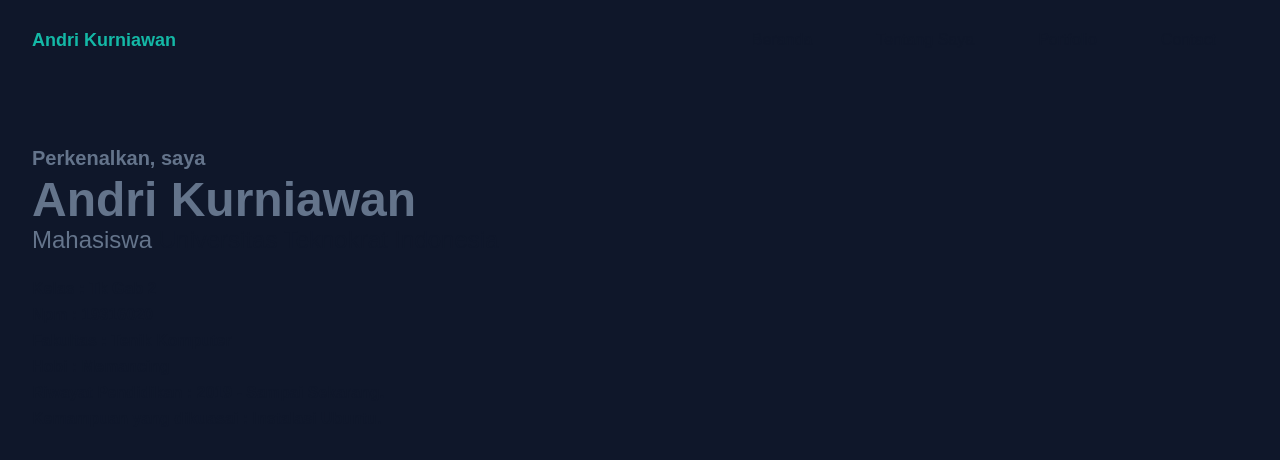
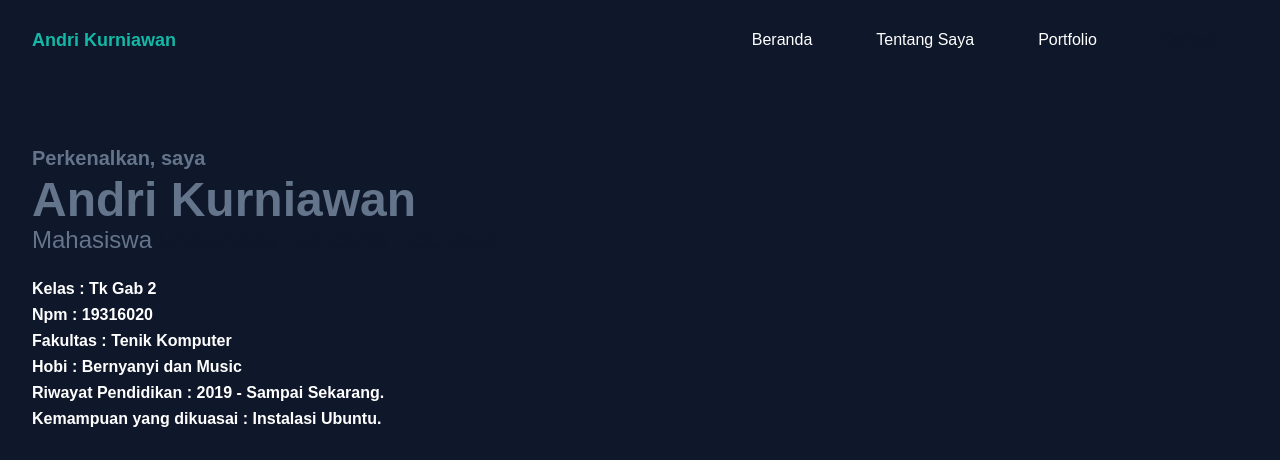
Before and after one commit to Andrikurniawan19316020/UAS_P.WEB_Andri_Kurniawan, a plain HTML site: page index.html in a window 1280 px wide. Shown: the top 460 px of the page. Drawn offline with Linux system fonts and the light colour scheme; files whose address does not match are found by name; a web font is replaced by a local one.

Commit message:
Update index.html

```diff
--- a/index.html
+++ b/index.html
@@ -68,21 +68,21 @@
                 <li class="group">
                   <a
                     href="#home"
-                    class="mx-8 flex py-2 text-base text-dark group-hover:text-primary dark:text-white"
+                    class="mx-8 flex py-2 text-base text-white group-hover:text-primary white:text-white "
                     >Beranda</a
                   >
                 </li>
                 <li class="group">
                   <a
                     href="#about"
-                    class="mx-8 flex py-2 text-base text-dark group-hover:text-primary dark:text-white"
+                    class="mx-8 flex py-2 text-base text-white group-hover:text-primary white:text-white"
                     >Tentang Saya</a
                   >
                 </li>
                 <li class="group">
                   <a
                     href="#portfolio"
-                    class="mx-8 flex py-2 text-base text-dark group-hover:text-primary dark:text-white"
+                    class="mx-8 flex py-2 text-base text-white group-hover:text-primary white:text-white"
                     >Portfolio</a
                   >
                 </li>
@@ -151,9 +151,9 @@
             </h2>
             <p class="mb-10 font-medium leading-relaxed text-secondary">
               <!-- Kelas : Tk Gab 2 <br />Npm : 19316020 -->
-              <span class="font-bold text-dark dark:text-white">
+              <span class="font-bold text-white white:text-white" >
                 Kelas : Tk Gab 2 <br />Npm : 19316020 <br />Fakultas : Tenik
-                Komputer <br />Hobi : Memancing <br />
+                Komputer <br />Hobi : Bernyanyi dan Music <br />
                 Riwayat Pendidikan : 2019 - Sampai Sekarang. <br />Kemampuan
                 yang dikuasai : Instalasi Ubuntu.</span
               >
```
